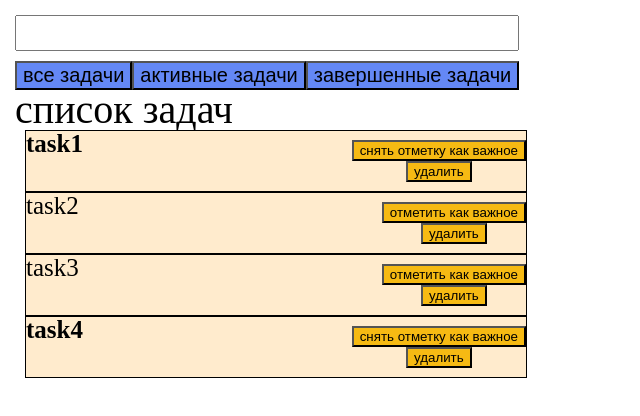
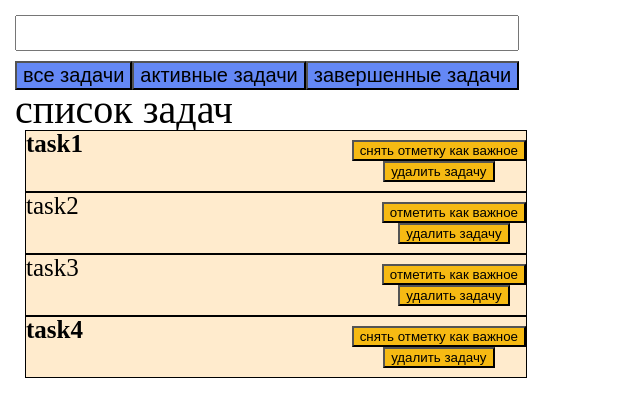
Before and after one commit to aleksandrKas777/todo-list-class, a React (Create React App) app: page / in a window 1280 px wide. Shown: the top 416 px of the page, without its empty margins (0-640 px from the left). Built offline with nearby package versions, Linux system fonts and the light colour scheme.

Commit message:
добавил компоненты кнопок

```diff
--- a/src/components/TaskList/buttons/Buttons.jsx
+++ b/src/components/TaskList/TaskItems/ButtonImportance/button-importance.jsx
@@ -4,8 +4,5 @@ export const Buttons = ({item}) => {
     const buttonText = (item.importance === false ?  'отметить как важное': 'снять отметку как важное');
 
  return (
-     <button> {buttonText}
-
-     </button>
- );
+     <button> {buttonText}</button>);
 };
--- a/src/components/TaskList/TaskItems/task-item.jsx
+++ b/src/components/TaskList/TaskItems/task-item.jsx
@@ -1,5 +1,5 @@
 import React from 'react';
-import {Buttons} from '../buttons/Buttons';
+import {Buttons} from './ButtonImportance/button-importance';
 
 
 export const TaskItem = ({item}) => {
@@ -13,7 +13,7 @@ export const TaskItem = ({item}) => {
             <div className = 'tasks' style={style} > {item.name} </div>
             <div className='buttonLine'>
                 < Buttons item={item}/>
-                <button>удалить</button>
+                <button>удалить задачу</button>
             </div>
         </li>);
 };
```
Also changed, not shown: src/components/TaskList/TaskItems/ButtonImportance/BottonDelete/button-delete.jsx (added).
